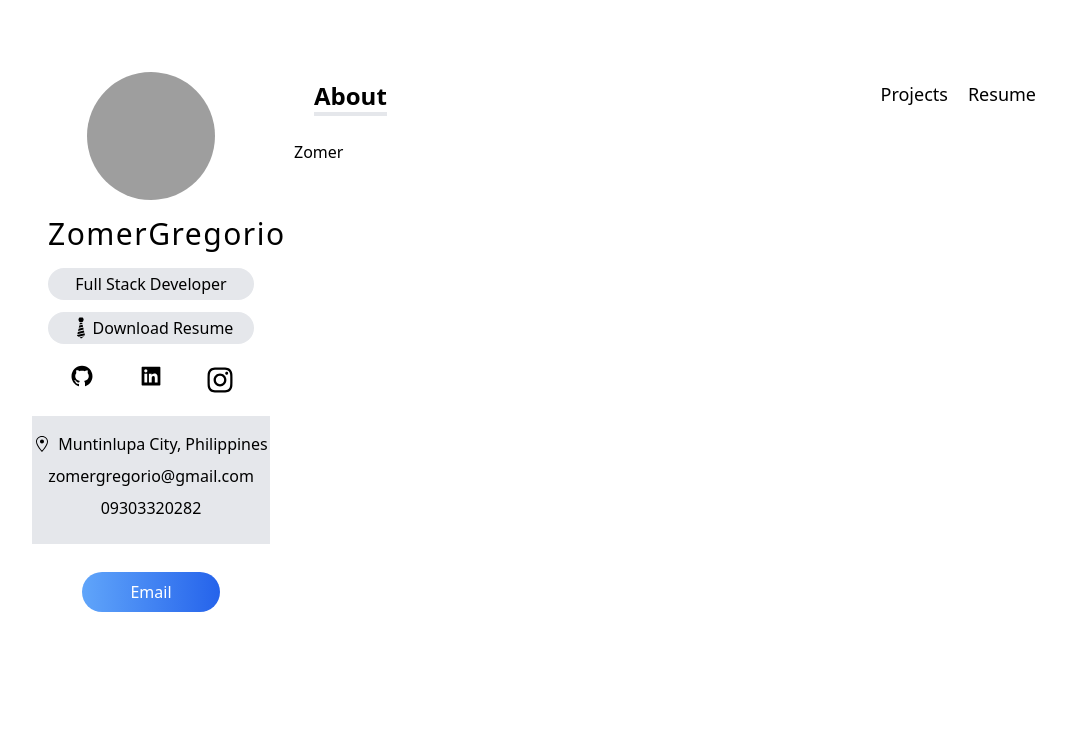
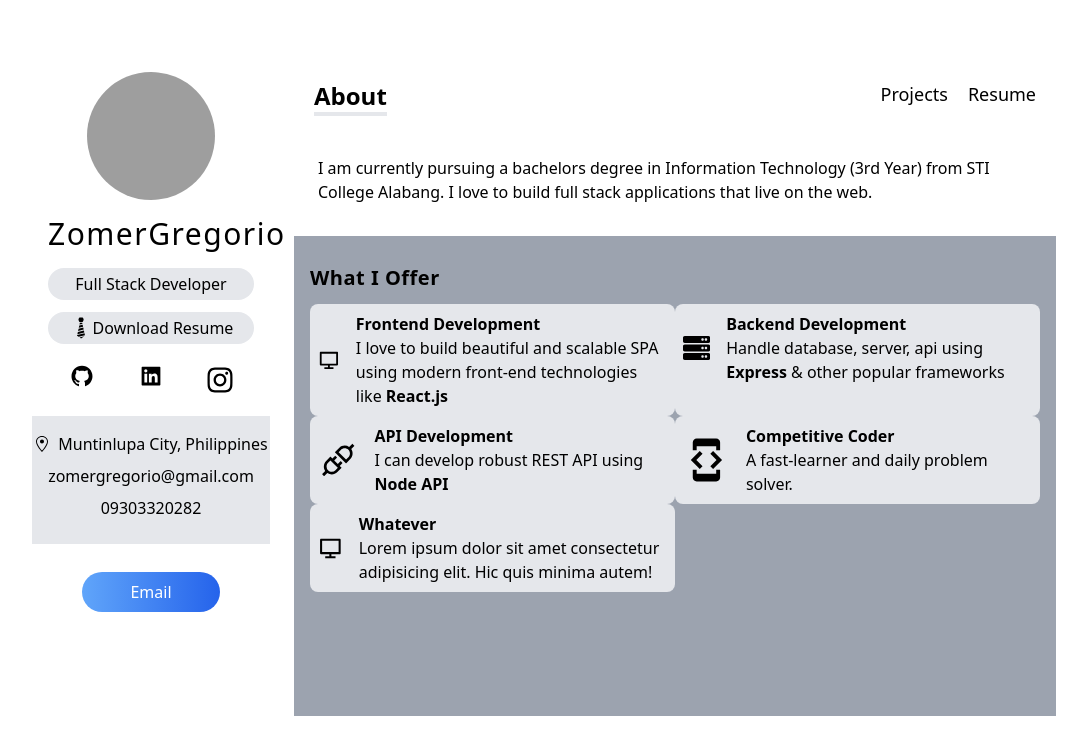
Before and after one commit to zomeru/portfolio-next-ts, a Next.js app: page / in a window 1280 px wide. Shown: the top 754 px of the page, without its empty margins (96-1183 px from the left). Built offline with nearby package versions, Linux system fonts and the light colour scheme; grey boxes are pictures that could not be loaded.

Commit message:
Finish styling About page

```diff
--- /dev/null
+++ b/components/ServiceCard.tsx
@@ -0,0 +1,18 @@
+import React from 'react';
+import { IService } from '../type';
+
+const ServiceCard: React.FC<{ service: IService }> = ({
+  service: { Icon, about, title },
+}) => {
+  return (
+    <div className='flex items-center p-2 space-x-4'>
+      <Icon className='w-12 h-12 text-blue' />
+      <div>
+        <h4 className='font-bold'>{title}</h4>
+        <p dangerouslySetInnerHTML={{ __html: about }} />
+      </div>
+    </div>
+  );
+};
+
+export default ServiceCard;
--- a/pages/index.tsx
+++ b/pages/index.tsx
@@ -1,9 +1,62 @@
+import { GetServerSidePropsContext, GetStaticPropsContext } from 'next';
 import React from 'react';
+import { services } from '../data';
+import ServiceCard from '../components/ServiceCard';
 
 interface indexProps {}
 
-const index: React.FC<indexProps> = ({}) => {
-  return <div>Zomer</div>;
+const index: React.FC<indexProps> = () => {
+  return (
+    <div className='flex flex-col flex-grow px-6 pt-1'>
+      <h5 className='my-3 font-medium'>
+        I am currently pursuing a bachelors degree in Information Technology
+        (3rd Year) from STI College Alabang. I love to build full stack
+        applications that live on the web.
+      </h5>
+      <div
+        className='flex-grow p-4 mt-5 bg-gray-400'
+        style={{ marginLeft: '-1.5rem', marginRight: '-1.5rem' }}
+      >
+        <h6 className='my-3 text-xl font-bold tracking-wide'>What I Offer</h6>
+        <div className='grid gab-6 lg:grid-cols-2'>
+          {services.map(service => (
+            <div
+              key={service.title}
+              className='bg-gray-200 rounded-lg lg:col-span-1'
+            >
+              <ServiceCard service={service} />
+            </div>
+          ))}
+        </div>
+      </div>
+    </div>
+  );
 };
 
 export default index;
+
+// export const getServerSideProps = async (
+//   context: GetServerSidePropsContext
+// ) => {
+//   const res = await fetch('https://localhost:3000/api/services');
+//   const data = await res.json();
+
+//   return {
+//     props: {
+//       services: data.services,
+//     },
+//   };
+// };
+
+// export const getStaticProps = async (context: GetStaticPropsContext) => {
+//   const res = await fetch('https://localhost:3000/api/services');
+//   const data = await res.json();
+
+//   console.log('SERVER', services);
+
+//   return {
+//     props: {
+//       services: data.services,
+//     },
+//   };
+// };
```
